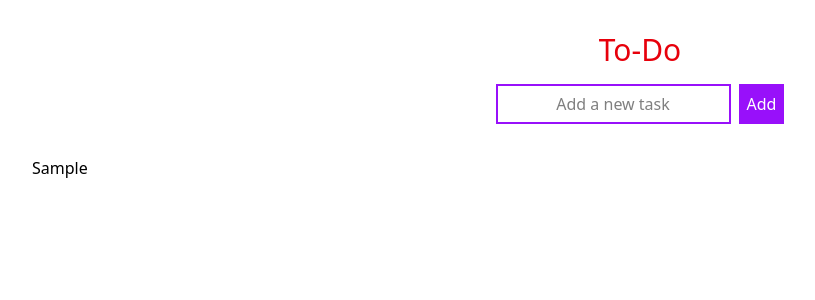
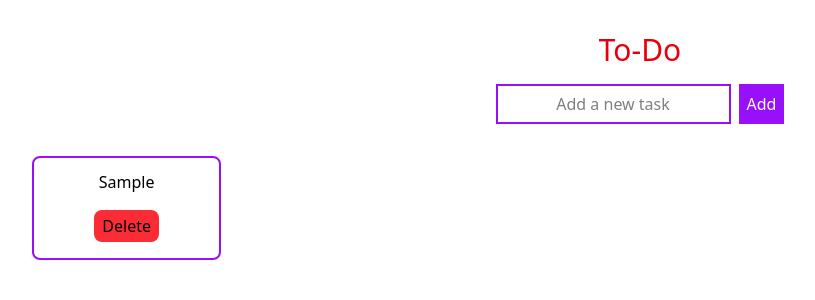
Before and after one commit to Nd3ritu/reactRecap, a React (Vite) app in the folder youtubeFinds/todo/: page / in a window 1280 px wide. Both pictures are taken after typing "Sample" into the empty fields and a click on the button "Add". Shown: the top 300 px of the page, without its empty margins (0-815 px from the left). Built offline with nearby package versions, Linux system fonts and the light colour scheme.

Commit message:
added button for delete

```diff
--- a/youtubeFinds/todo/src/App.jsx
+++ b/youtubeFinds/todo/src/App.jsx
@@ -15,7 +15,7 @@ function App() {
 
     </div>
 
-    <div className='grid grid-cols-3 gap-4 px-8'>
+    <div className='grid grid-cols-6 gap-4 px-8 '>
         {taskList.map((task, index) => (
           <Board
           key={index}
--- a/youtubeFinds/todo/src/components/Board.jsx
+++ b/youtubeFinds/todo/src/components/Board.jsx
@@ -2,8 +2,9 @@ import React from 'react'
 
 export const Board = ({task}) => {
   return (
-    <div className=''>
+    <div className='flex flex-col items-center justify-center border-2 border-purple-600 p-2 rounded-lg pt-3 pb-4 gap-4'>
         <p>{task}</p>
+        <button className='bg-red-500 text-black rounded-lg py-1 px-2'> Delete</button>
     </div>
   )
 }
```
